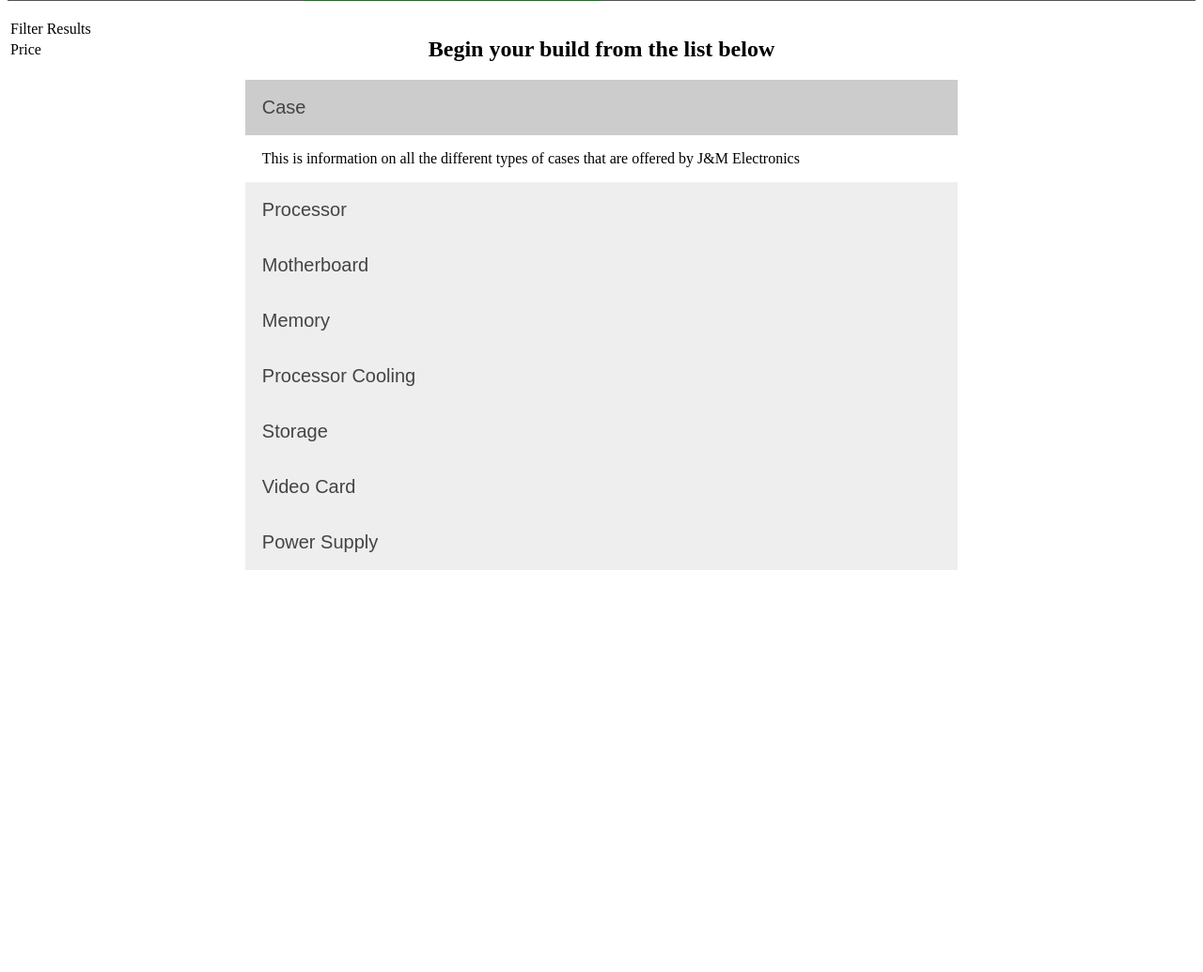
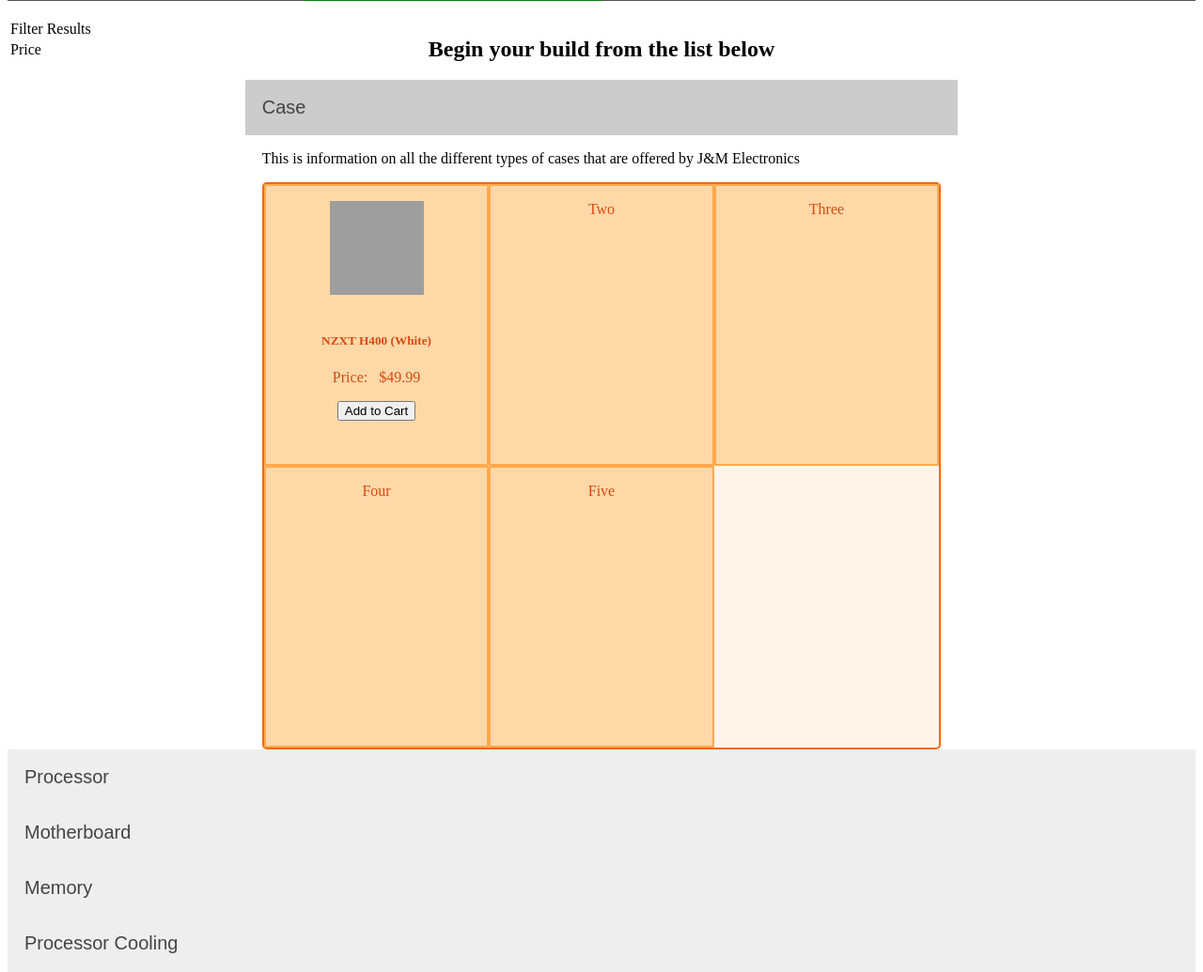
Before and after one commit to DrBiffness/PHPfinalPROJECT, a PHP site: page /custom_PC.php in a window 1280 px wide, after a click on "Case". Shown: the part 276-1311 px from the top of the page at 94% size. Before the commit the page ends 883 px from the top, so only its background shows below. Run offline with PHP 8.4, Linux system fonts and the light colour scheme; some libraries are stand-ins or nearby versions; grey boxes are pictures that could not be loaded.

Commit message:
Update custom_PC.php
Test

```diff
--- a/Final/custom_PC.php
+++ b/Final/custom_PC.php
@@ -45,6 +45,33 @@
 		float: left;
 		}
 
+.wrapper {
+  display: grid;
+  grid-template-columns: 1fr 1fr 1fr;
+  grid-auto-rows: 300px;
+}
+
+.wrapper {
+  border: 2px solid #f76707;
+  border-radius: 5px;
+  background-color: #fff4e6;
+}
+
+.wrapper > div {
+  border: 2px solid #ffa94d;
+  border-radius: 1px;
+  background-color: #ffd8a8;
+  padding: 1em;
+  color: #d9480f;
+  text-align: center;
+}
+
+.wrapper > div > img{
+  width: 100px;
+  height: 100px;
+  display: block;
+  margin: auto;
+}
 </style>
 </head>
 <body>
@@ -89,6 +116,19 @@
 <button class="accordion">Case</button>
 <div class="panel">
   <p>This is information on all the different types of cases that are offered by J&M Electronics</p>
+  <div class="wrapper">
+  <div><img src="Img\CASE\NZXT\H400\white1.jpg" alt="NZXT H400" />
+    <br>
+    <h5>NZXT H400 (White)</h5>
+    <p>Price:&nbsp;&nbsp;&nbsp;$49.99</p>
+    <button type="submit" value="add to cart">Add to Cart</button>
+</div>
+  <div>Two</div>
+  <div>Three</div>
+  <div>Four</div>
+  <div>Five</div>
+</div>
+</div>
 </div>
 
 <button class="accordion">Processor</button>
```
